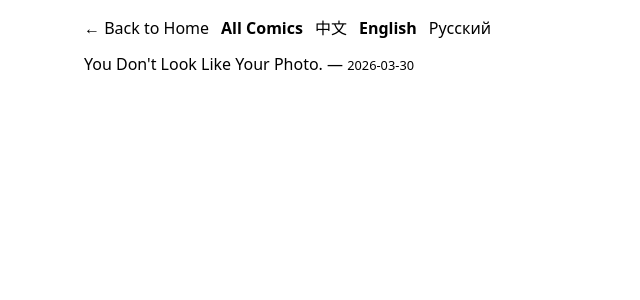
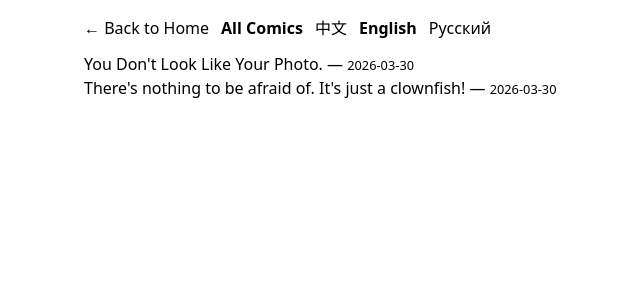
Before and after one commit to iusx/onpenn, a Next.js app: page /en/comics in a window 1280 px wide. Shown: the top 300 px of the page, without its empty margins (252-892 px from the left). Built offline with nearby package versions, Linux system fonts and the light colour scheme.

Commit message:
feat: add new content

```diff
--- a/src/app/[locale]/editor/page.tsx
+++ b/src/app/[locale]/editor/page.tsx
@@ -2,7 +2,7 @@
 
 import { useState, useRef, useCallback } from 'react'
 import Link from 'next/link'
-import { useParams } from 'next/navigation'
+import { useParams, useSearchParams } from 'next/navigation'
 import { comics } from '@/data/comics'
 import { getMessages, isValidLocale, defaultLocale, locales, localeNames, type Locale } from '@/lib/i18n'
 import { LanguageSwitcher } from '@/components/LanguageSwitcher'
@@ -37,10 +37,12 @@ const DEFAULT_MARK: Omit<Mark, 'id' | 'x' | 'y'> = {
 
 export default function EditorPage() {
   const params = useParams()
+  const searchParams = useSearchParams()
   const locale = isValidLocale(params.locale as string) ? (params.locale as Locale) : defaultLocale
   const t = getMessages(locale)
 
-  const [comicId, setComicId] = useState(comics[0]?.id ?? '')
+  const initialComicId = searchParams.get('comic') ?? comics[0]?.id ?? ''
+  const [comicId, setComicId] = useState(initialComicId)
   const [marks, setMarks] = useState<Mark[]>([])
   const [selected, setSelected] = useState<string | null>(null)
   const containerRef = useRef<HTMLDivElement>(null)
--- a/src/app/[locale]/page.tsx
+++ b/src/app/[locale]/page.tsx
@@ -34,7 +34,6 @@ export default function HomePage({ params }: { params: { locale: string } }) {
       <Suspense fallback={<p>{messages.loading}</p>}>
         <DailyComic locale={locale} messages={messages} />
       </Suspense>
-      <p><Link href={`/${locale}/editor`}>{messages.openEditor}</Link></p>
     </div>
   )
 }
--- a/src/components/DailyComic.tsx
+++ b/src/components/DailyComic.tsx
@@ -52,7 +52,7 @@ export function DailyComic({ locale, messages }: Props) {
           alt={translation?.title ?? ''}
           style={{ display: 'block', maxWidth: '100%', maxHeight: '85vh' }}
         />
-        {showOverlays && translation?.bubbles.map(b =>
+        {showOverlays && translation?.bubbles?.map(b =>
           b.x !== undefined && b.y !== undefined ? (
             <div
               key={b.id}
@@ -88,6 +88,9 @@ export function DailyComic({ locale, messages }: Props) {
         <Link href={`/${locale}/comics`} style={{ textDecoration: 'none' }}>
           <button>☰ {messages.allComics}</button>
         </Link>
+        <Link href={`/${locale}/editor?comic=${currentId}`} style={{ textDecoration: 'none' }}>
+          <button>✏️ {messages.openEditor}</button>
+        </Link>
       </div>
     </>
   )
--- a/src/data/comics.ts
+++ b/src/data/comics.ts
@@ -109,4 +109,48 @@ export const comics: Comic[] = [
       },
     },
   },
+  {
+    id: "clownfish",
+    image: "/comics/telegram-cloud-photo-size-2-5339359817925071877-y.jpg",
+    author: "Dave Whamond",
+    source: "onpenn",
+    date: "2026-03-30",
+    sourceLanguage: "ru",
+    translations: {
+      zh: {
+        title: "那里没什么可怕的。只不过是一条小丑鱼而已！",
+        bubbles: [
+          {
+            id: "b1",
+            text: "那里没什么可怕的。只不过是一条小丑鱼而已！",
+            position: "left",
+            x: 69.3,
+            y: 18.8,
+            w: 45.4,
+            h: 19,
+            fontSize: 2.2,
+            bg: "rgba(255,255,255,1)",
+            fontFamily: "Yozai-Medium",
+          },
+        ],
+      },
+      en: {
+        title: "There's nothing to be afraid of. It's just a clownfish!",
+        bubbles: [
+          {
+            id: "b1",
+            text: "There's nothing to be afraid of. It's just a clownfish!",
+            position: "left",
+            x: 69.6,
+            y: 18.7,
+            w: 45.4,
+            h: 20.6,
+            fontSize: 2.1,
+            bg: "rgba(255,255,255,1)",
+            fontFamily: '"Comic Sans MS", cursive',
+          },
+        ],
+      },
+    },
+  },
 ];
```
Also changed, not shown: public/comics/telegram-cloud-photo-size-2-5339359817925071877-y.jpg (added).
